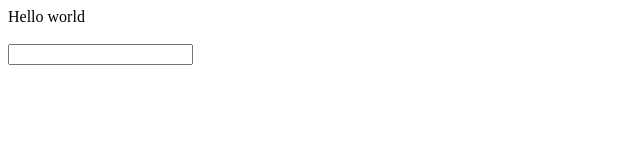
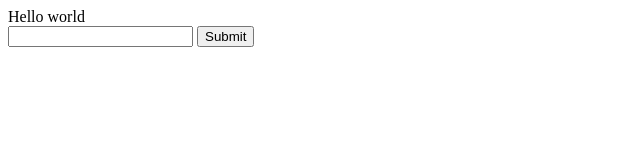
Before and after one commit to Simonml7/2048, a plain HTML site: page index.html in a window 1280 px wide. Shown: the whole page, without its empty margins (0-640 px from the left). Drawn offline with Linux system fonts and the light colour scheme.

Commit message:
Update index.html

```diff
--- a/index.html
+++ b/index.html
@@ -3,9 +3,8 @@
   <body>
   Hello world
     <form>
-      <br>
-        <input type="text" name="firstname">
-      </br>
+      <input type="text" name="firstname">
+      <input type="submit" value="Submit">
     </form>
   </body>
 </html>
```
